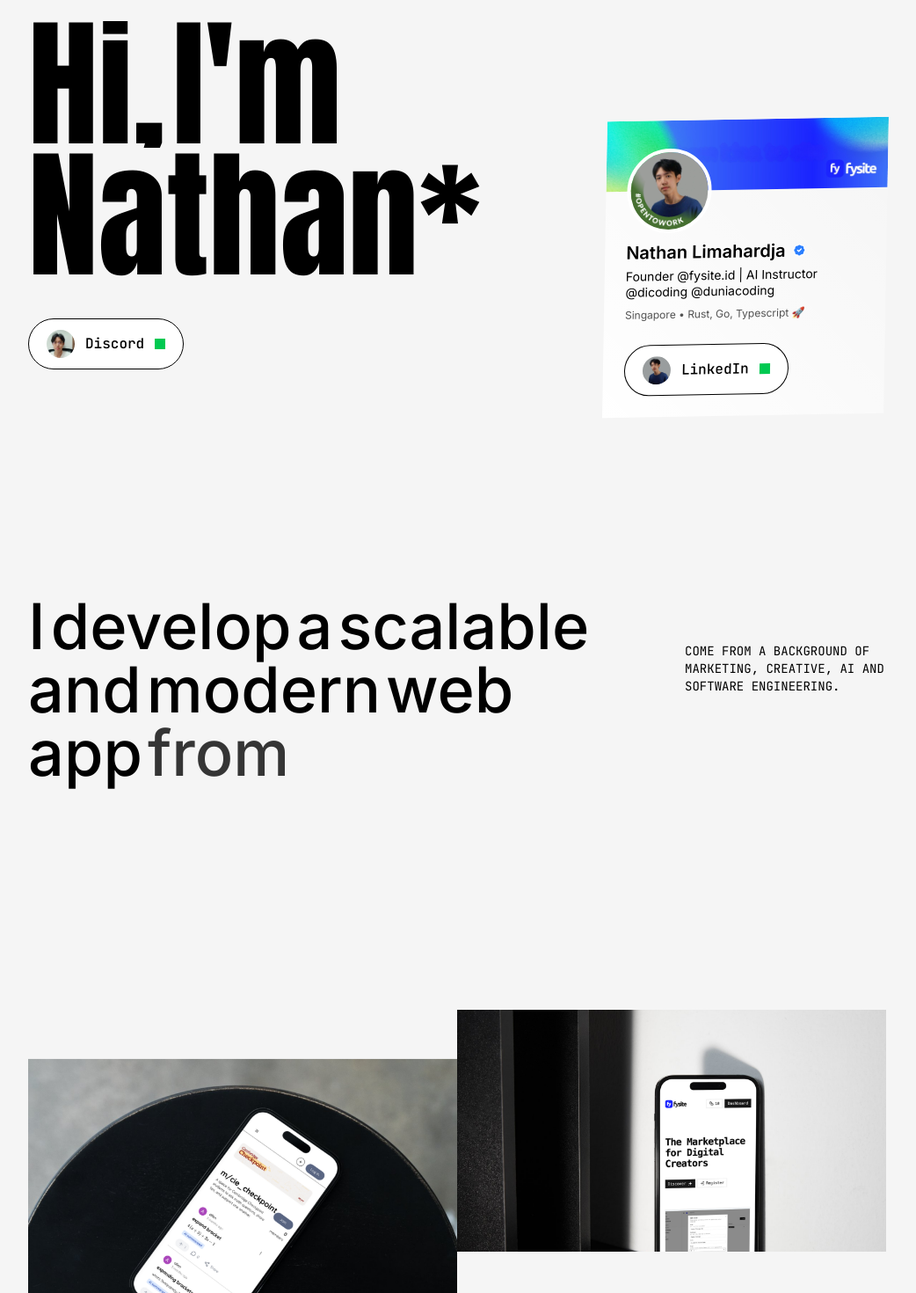
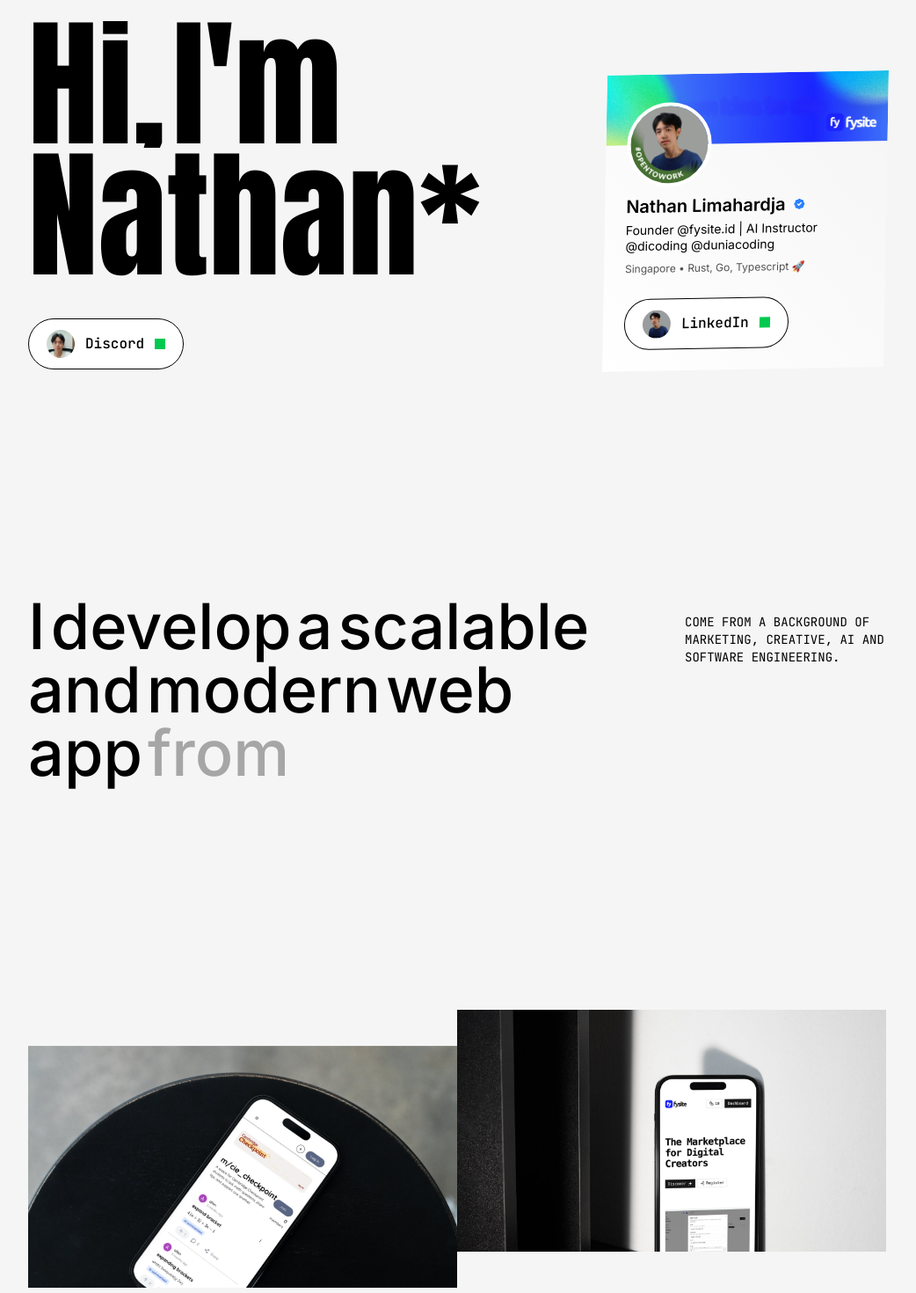
Before and after one commit to devswithme/nathanl.my.id, a React (Vite) app: page / in a window 1280 px wide. Shown: the part 120-1590 px from the top of the page at 88% size, without its empty margins (120-1162 px from the left). Built offline with nearby package versions, Linux system fonts and the light colour scheme.

Commit message:
fix output range

```diff
--- a/src/components/layout.jsx
+++ b/src/components/layout.jsx
@@ -1,14 +1,14 @@
-import {Outlet} from "react-router-dom";
+import { Outlet } from "react-router-dom";
 
 export const Layout = () => {
-    return (
-        <div className='bg-neutral-100'>
-            <main className='max-w-5xl pt-36 pb-6 px-6 mx-auto space-y-64'>
-                <Outlet />
-                <p>2025 &copy; Edition</p>
-            </main>
-        </div>
-    )
-}
+  return (
+    <div className="bg-neutral-100">
+      <main className="max-w-5xl pt-28 sm:pt-36 pb-6 px-6 mx-auto space-y-64">
+        <Outlet />
+        <p>2025 &copy; Edition</p>
+      </main>
+    </div>
+  );
+};
 
-export default Layout
+export default Layout;
--- a/src/components/pages/detail.jsx
+++ b/src/components/pages/detail.jsx
@@ -39,8 +39,10 @@ const Detail = () => {
           </a>
         </div>
         {filtered.images.map((image, i) => (
-          <Parallax outputRange={[`${i * 12}rem`, `${i}rem`]}>
-            <img src={image} />
+          <Parallax
+            outputRange={[`${[1].includes(i) ? i * 6 : i}rem`, `${i}rem`]}
+          >
+            <img src={image} className="aspect-[4/3] w-full object-cover" />
           </Parallax>
         ))}
       </section>
@@ -50,7 +52,7 @@ const Detail = () => {
         offset={["start 0.9", "start 0.5"]}
       />
       <section>
-        <Parallax outputRange={["0rem", "-15rem"]}>
+        <Parallax outputRange={["0rem", "-10rem"]}>
           <img src={filtered.grid} className="w-full" />
         </Parallax>
         <div className="flex flex-col sm:flex-row justify-between gap-16">
--- a/src/components/pages/home.jsx
+++ b/src/components/pages/home.jsx
@@ -29,7 +29,7 @@ function Home() {
             </span>
           </a>
         </div>
-        <Parallax className="relative h-fit">
+        <Parallax outputRange={["2rem", "4rem"]} className="relative h-fit">
           <LinkedIn />
         </Parallax>
       </section>
@@ -38,7 +38,7 @@ function Home() {
           className="text-5xl md:text-7xl flex flex-wrap leading-[1] font-medium"
           value="I develop a scalable and modern web app from your ideas."
         />
-        <Parallax>
+        <Parallax outputRange={["0rem", "2rem"]}>
           <motion.p
             initial={{ opacity: 0 }}
             animate={{ opacity: 1 }}
@@ -50,18 +50,19 @@ function Home() {
           </motion.p>
         </Parallax>
       </section>
+      <div className="sm:space-y-24">
         {data.map(({ home }, i) => (
           <Parallax
             key={i}
-          outputRange={[`${[1, 2].includes(i) ? 6 : 0}rem`, `${i}rem`]}
-          className={`w-full md:w-1/2 group relative aspect-video overflow-hidden ${
+            outputRange={[`${[1, 2].includes(i) ? i * 4 : i}rem`, `${i}rem`]}
+            className={`w-full md:w-1/2 group relative sm:aspect-video aspect-[4/3] overflow-hidden ${
               i % 2 == 0 ? "float-right" : ""
             }`}
           >
             <a href={home.path}>
               <img
                 src={home.thumbnail.path}
-              className="duration-200 ease-in-out aspect-video object-cover object-top group-hover:brightness-50"
+                className="duration-200 ease-in-out sm:aspect-video aspect-[4/3] object-cover object-top group-hover:brightness-50"
               />
               <img
                 src={home.thumbnail.logo.path}
@@ -70,6 +71,7 @@ function Home() {
             </a>
           </Parallax>
         ))}
+      </div>
       <section>
         <span className="font-mono uppercase text-sm">Get in touch</span>
         <Paragraph
```
Lines whose indentation alone changed are shown as unchanged.
